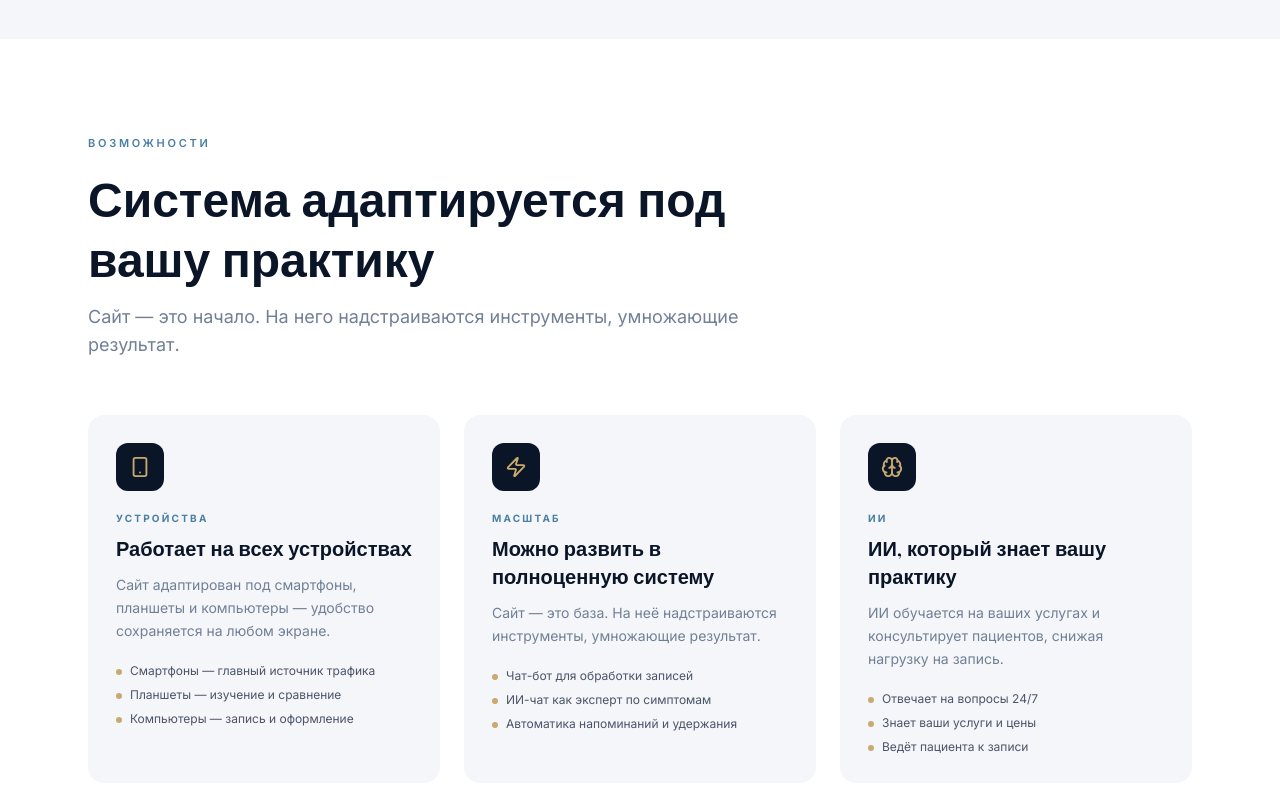
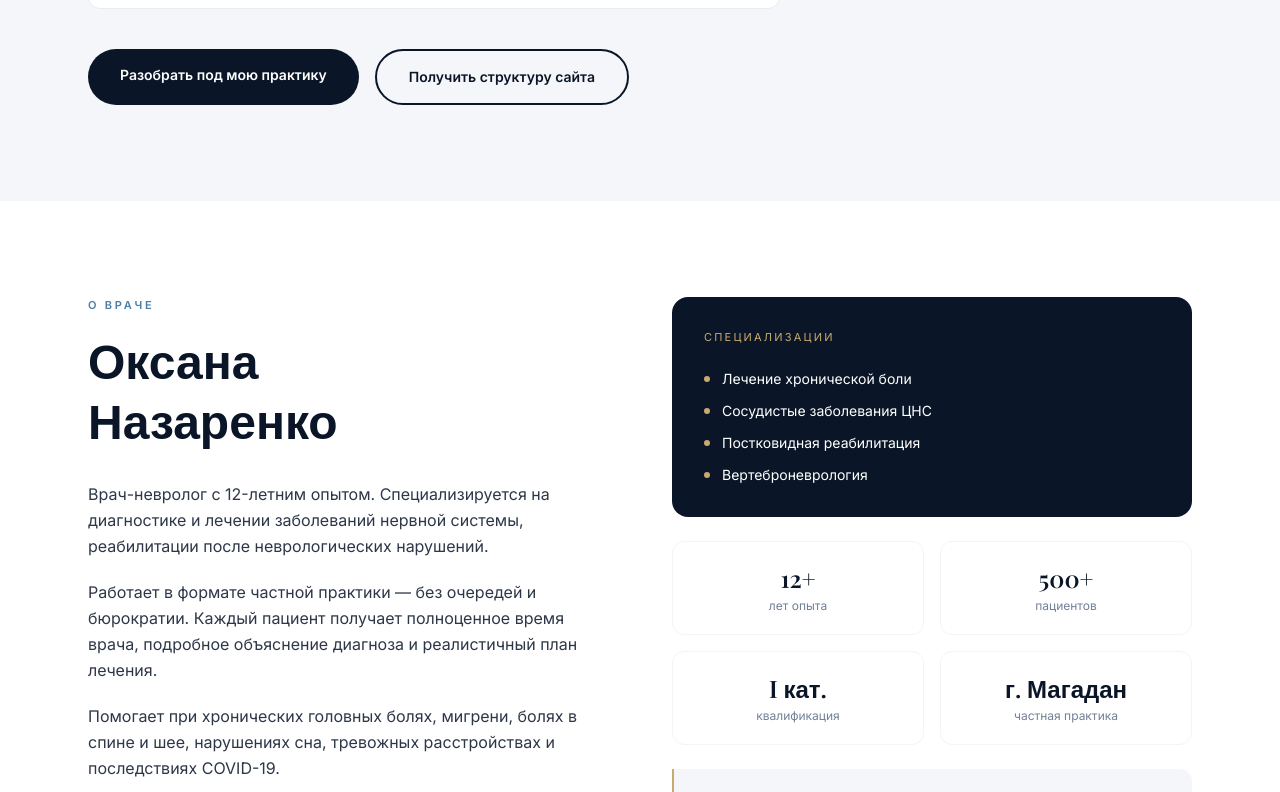
Before and after one commit to genfreemix/nevrolog-room, a Next.js app: page / in a window 1280 px wide. Shown: the part 2901-3693 px from the top of the page. Built offline with nearby package versions, Linux system fonts and the light colour scheme.

Commit message:
feat: remove section 3, move adaptive note into phases block

```diff
--- a/components/ProtoLayer.tsx
+++ b/components/ProtoLayer.tsx
@@ -1,5 +1,5 @@
 import { FadeIn } from "@/components/FadeIn";
-import { CheckCircle, Smartphone, Zap, Brain } from "lucide-react";
+import { CheckCircle, Smartphone } from "lucide-react";
 
 const outcomes = [
   "Сайт завершён — пациенты находят вас в поиске",
@@ -40,50 +40,11 @@ const phases = [
   },
 ];
 
-const capabilities = [
-  {
-    icon: Smartphone,
-    tag: "УСТРОЙСТВА",
-    title: "Работает на всех устройствах",
-    desc: "Сайт адаптирован под смартфоны, планшеты и компьютеры — удобство сохраняется на любом экране.",
-    points: [
-      "Смартфоны — главный источник трафика",
-      "Планшеты — изучение и сравнение",
-      "Компьютеры — запись и оформление",
-    ],
-  },
-  {
-    icon: Zap,
-    tag: "МАСШТАБ",
-    title: "Можно развить в полноценную систему",
-    desc: "Сайт — это база. На неё надстраиваются инструменты, умножающие результат.",
-    points: [
-      "Чат-бот для обработки записей",
-      "ИИ-чат как эксперт по симптомам",
-      "Автоматика напоминаний и удержания",
-    ],
-  },
-  {
-    icon: Brain,
-    tag: "ИИ",
-    title: "ИИ, который знает вашу практику",
-    desc: "ИИ обучается на ваших услугах и консультирует пациентов, снижая нагрузку на запись.",
-    points: [
-      "Отвечает на вопросы 24/7",
-      "Знает ваши услуги и цены",
-      "Ведёт пациента к записи",
-    ],
-  },
-];
-
 export function ProtoLayer() {
   return (
     <>
       {/* === СЕКЦИЯ 1: ТЁМНАЯ — ОБРАЗЕЦ САЙТА === */}
-      <section
-        id="proto"
-        className="py-24 bg-[#0A1628] text-white"
-      >
+      <section id="proto" className="py-24 bg-[#0A1628] text-white">
         <div className="max-w-6xl mx-auto px-6">
           <FadeIn>
             <span className="text-[11px] font-semibold tracking-[0.25em] uppercase text-[#C9A96E] mb-4 block">
@@ -101,7 +62,6 @@ export function ProtoLayer() {
             </p>
           </FadeIn>
 
-          {/* Outcomes */}
           <FadeIn delay={0.2}>
             <ul className="grid sm:grid-cols-2 gap-3 mb-14 max-w-2xl">
               {outcomes.map((item) => (
@@ -113,7 +73,6 @@ export function ProtoLayer() {
             </ul>
           </FadeIn>
 
-          {/* Included table */}
           <FadeIn delay={0.25}>
             <p className="text-[11px] font-semibold tracking-[0.2em] uppercase text-[#4A7FA5] mb-5">
               В САМОМ САЙТЕ ВКЛЮЧЕНО
@@ -131,7 +90,6 @@ export function ProtoLayer() {
             </div>
           </FadeIn>
 
-          {/* CTAs */}
           <FadeIn delay={0.3}>
             <div className="flex flex-wrap gap-4">
               <a
@@ -190,7 +148,7 @@ export function ProtoLayer() {
 
           {/* CTA-баннер */}
           <FadeIn delay={0.45}>
-            <div className="bg-[#0A1628] rounded-2xl p-8 flex flex-col sm:flex-row items-start sm:items-center justify-between gap-6">
+            <div className="bg-[#0A1628] rounded-2xl p-8 flex flex-col sm:flex-row items-start sm:items-center justify-between gap-6 mb-6">
               <div>
                 <p className="text-white font-semibold text-lg mb-1">
                   Это не просто сайт.
@@ -207,61 +165,20 @@ export function ProtoLayer() {
               </a>
             </div>
           </FadeIn>
-        </div>
-      </section>
 
-      {/* === СЕКЦИЯ 3: ВОЗМОЖНОСТИ === */}
-      <section className="py-24 bg-white">
-        <div className="max-w-6xl mx-auto px-6">
-          <FadeIn>
-            <span className="text-[11px] font-semibold tracking-[0.25em] uppercase text-[#4A7FA5] mb-4 block">
-              ВОЗМОЖНОСТИ
-            </span>
-          </FadeIn>
-          <FadeIn delay={0.1}>
-            <h2 className="font-playfair text-4xl md:text-5xl font-semibold text-[#0A1628] leading-tight mb-4 max-w-3xl">
-              Система адаптируется под вашу практику
-            </h2>
-          </FadeIn>
-          <FadeIn delay={0.15}>
-            <p className="text-[#718096] text-lg max-w-2xl mb-14">
-              Сайт — это начало. На него надстраиваются инструменты, умножающие результат.
-            </p>
+          {/* Adaptive note */}
+          <FadeIn delay={0.5}>
+            <div className="flex items-center gap-3 px-5 py-3 bg-white rounded-xl border border-[#e8ecf0] mb-10 w-fit">
+              <Smartphone size={15} className="text-[#4A7FA5] flex-shrink-0" />
+              <span className="text-[#718096] text-xs">
+                Сайт адаптирован под смартфоны, планшеты и компьютеры — пациент найдёт вас с любого устройства.
+              </span>
+            </div>
           </FadeIn>
 
-          <div className="grid md:grid-cols-3 gap-6 mb-14">
-            {capabilities.map((cap, i) => {
-              const Icon = cap.icon;
-              return (
-                <FadeIn key={cap.tag} delay={0.1 + i * 0.1}>
-                  <div className="bg-[#F4F6F9] rounded-2xl p-7 h-full hover:shadow-md transition-shadow">
-                    <div className="w-12 h-12 rounded-xl bg-[#0A1628] flex items-center justify-center mb-5">
-                      <Icon size={22} className="text-[#C9A96E]" />
-                    </div>
-                    <span className="text-[10px] font-bold tracking-[0.22em] text-[#4A7FA5] mb-2 block">
-                      {cap.tag}
-                    </span>
-                    <h3 className="font-playfair text-xl font-semibold text-[#0A1628] mb-3">
-                      {cap.title}
-                    </h3>
-                    <p className="text-[#718096] text-sm leading-relaxed mb-5">{cap.desc}</p>
-                    <ul className="space-y-2">
-                      {cap.points.map((pt) => (
-                        <li key={pt} className="flex items-start gap-2">
-                          <span className="w-1.5 h-1.5 rounded-full bg-[#C9A96E] mt-1.5 flex-shrink-0" />
-                          <span className="text-[#4a5568] text-xs">{pt}</span>
-                        </li>
-                      ))}
-                    </ul>
-                  </div>
-                </FadeIn>
-              );
-            })}
-          </div>
-
           {/* Финальный двойной CTA */}
-          <FadeIn delay={0.4}>
-            <div className="flex flex-wrap gap-4 justify-center">
+          <FadeIn delay={0.55}>
+            <div className="flex flex-wrap gap-4">
               <a
                 href="#lead"
                 className="px-8 py-4 bg-[#0A1628] text-white rounded-full font-semibold text-sm hover:bg-[#162040] transition-colors"
```
